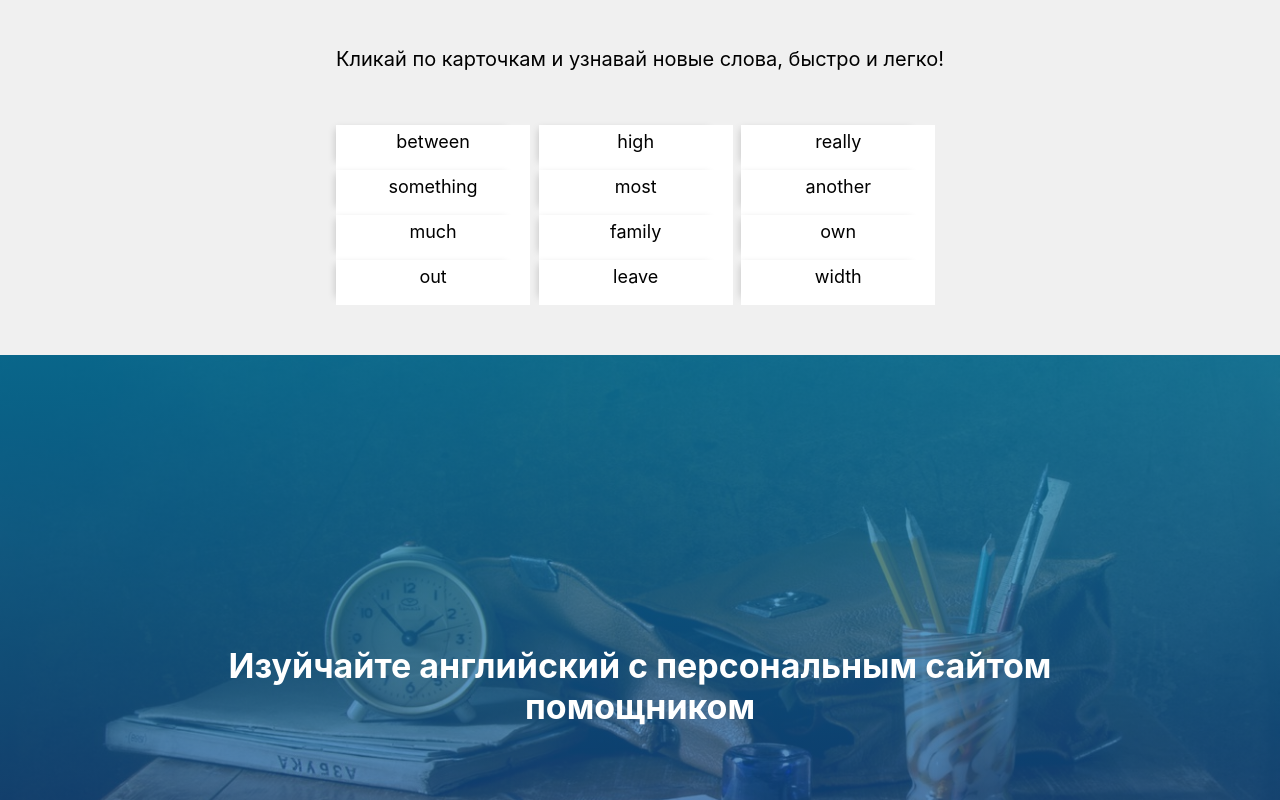
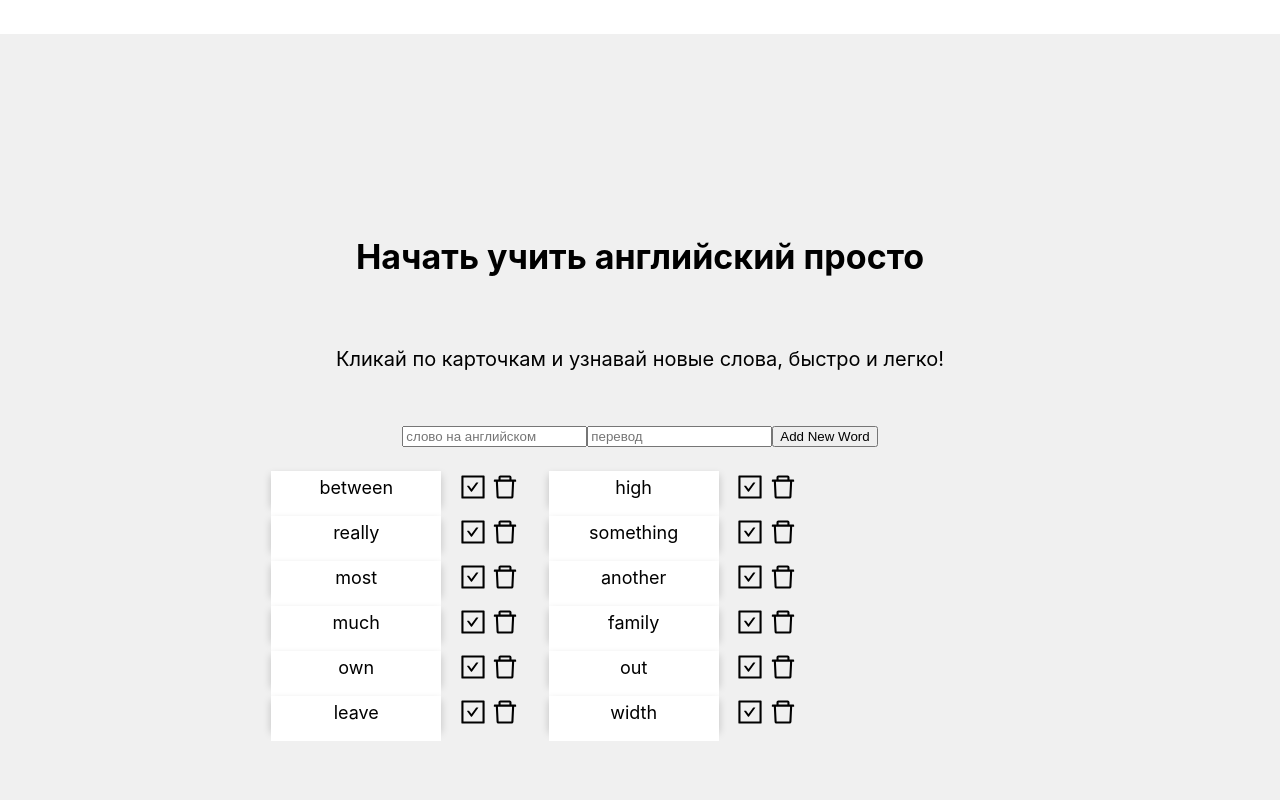
Before and after one commit to K-Real-Mh/learn-the-words, a React (Create React App) app: page / in a window 1280 px wide. Shown: the part 1540-2340 px from the top of the page. Built offline with nearby package versions, Linux system fonts and the light colour scheme; the HTML template or start-up script is replaced by a standard one.

Commit message:
Lesson 4

```diff
--- a/src/App.js
+++ b/src/App.js
@@ -1,4 +1,5 @@
-import React from 'react';
+import React, { Component } from 'react'
+
 
 import {
 	FrownOutlined,
@@ -22,7 +23,49 @@ import { wordsList } from "./wordsList";
 
 import s from './App.module.scss';
 
-const App = () => {
+
+
+class App extends Component {
+
+	state = {
+		wordArr: wordsList,
+	}
+
+	inputRef = React.createRef();
+
+	handleDeletedItem = (id) => {
+		this.setState(({wordArr}) => {
+			const idx = wordArr.findIndex(item => item.id  === id);
+			const newWordArr = [
+				...wordArr.slice(0, idx),
+				...wordArr.slice(idx + 1)
+			]
+			return {
+				wordArr: newWordArr,
+			};
+		});
+	}
+
+	handleAddItem = (eng, rus) => {
+		this.setState(({wordArr}) => {
+			const lastIdx = wordArr[wordArr.length - 1].id;
+			const newCard = {
+				eng: eng,
+				rus: rus,
+				id: lastIdx + 1,
+			}
+			const newWordArr = [
+				...wordArr
+			];
+			newWordArr.push(newCard);
+			return {
+				wordArr: newWordArr,
+			};
+		})
+	}
+
+	render() {
+		const {wordArr} = this.state;
 		return (
 			<>
 				<BackgroundBlock
@@ -38,6 +81,13 @@ const App = () => {
 					<Paragraph white>
 						Используйте карточки для запоминания и пополняйте словарный запас
 					</Paragraph>
+					<Button
+						onClick = {() => {
+							this.inputRef.current.focus();
+						}}
+					>
+						Начать бесплатный урок
+					</Button>
 				</BackgroundBlock>
 				<Section className={s.textCenter}>
 					<Header size="l">
@@ -77,7 +127,12 @@ const App = () => {
 					<Paragraph>
 						Кликай по карточкам и узнавай новые слова, быстро и легко!
 					</Paragraph>
-				<CardList items={wordsList} />
+					<CardList
+					inputRef={this.inputRef}
+					onDeletedItem={this.handleDeletedItem}
+					items={wordArr}
+					onAddItem={this.handleAddItem}
+					/>
 				</Section>
 				<BackgroundBlock
 					BackgroundImg={secondBackground}
@@ -88,13 +143,12 @@ const App = () => {
 					<Paragraph white>
 						Начните прямо сейчас
 					</Paragraph>
-				<Button>
-					Начать бесплатный урок
-				</Button>
 				</BackgroundBlock>
 				<Footer />
 			</>
 		);
 	}
+}
+
 
 export default App;
--- a/src/components/Button/Button.module.scss
+++ b/src/components/Button/Button.module.scss
@@ -10,6 +10,7 @@
 	text-decoration: none;
 	font-weight: bold;
 	transition: all 0.1s ease-in-out 0s;
+	background: transparent;
 	&:hover {
 		color: #000000;
 		background: #ffffff;
--- a/src/components/Button/index.js
+++ b/src/components/Button/index.js
@@ -1,11 +1,11 @@
 import React from 'react';
 import s from './Button.module.scss';
 
-const Button = ({children}) => {
+const Button = ({children, onClick}) => {
 	return (
-		<a href='#' className={s.btn}>
+		<button onClick={onClick} className={s.btn}>
 			{children}
-		</a>
+		</button>
 	)
 }
 
--- a/src/components/Card/Card.module.scss
+++ b/src/components/Card/Card.module.scss
@@ -1,7 +1,15 @@
+.root {
+	display: flex;
+	align-items: center;
+	justify-content: space-around;
+	width: 33%;
+	margin-bottom: 12px;
+	padding: 0 12px;
+ }
+
  .card {
 	font-size: 18px;
 	text-align: center;
-  margin-bottom: 12px;
 	cursor: pointer;
 	perspective: 1000px;
 	height: 33px;
@@ -11,7 +19,7 @@
 
 	&.done {
 	  .cardInner {
-		transform: rotateY(180deg) translateX(-23px);
+		 transform: rotateY(180deg);
 	  }
 	}
  }
@@ -34,7 +42,14 @@
 	height: 100%;
 	-webkit-backface-visibility: hidden;
 	backface-visibility: hidden;
-  padding: 6px 12px;
+	padding: 6px 0px;
+ }
+
+ .isRemembered {
+	.cardFront,
+	.cardBack {
+	  text-decoration: line-through;
+	}
  }
 
  .cardFront {
@@ -47,3 +62,18 @@
 	color: white;
 	transform: rotateY(180deg);
  }
+
+ .icons {
+	font-size: 26px;
+	cursor: pointer;
+
+	&:hover {
+	  color: #1BB95E;
+	}
+
+	&.deleted {
+	  &:hover {
+		 color: red;
+	  }
+	}
+ }
--- a/src/components/Card/index.js
+++ b/src/components/Card/index.js
@@ -1,5 +1,6 @@
 import React from 'react';
 import cl from 'classnames'
+import { CheckSquareOutlined, DeleteOutlined } from '@ant-design/icons';
 
 import s from './Card.module.scss';
 
@@ -8,30 +9,47 @@ class Card extends React.Component {
 
 	state = {
 		done: false,
+		isRemembered: false,
 	}
 
 	handleCardClick = () => {
-		if (this.state.done) {
-			this.setState({
-				done: false,
+		this.setState(({done}) => {
+			return {
+				done: !done,
+			};
+		});
+	}
+
+	handleIsRememberClick = () => {
+		this.setState(({isRemembered, done}) => {
+			return {
+				done: true,
+				isRemembered: true,
+			}
 		})
-		} else {
-			this.setState({
-				done: true,
-			})
+		this.handleCardClick= () =>{
+			return null;
+		};
 	}
+
+	handleDeletedClick = () => {
+		this.props.onDeleted();
 	}
 
 	render() {
 		const { eng, rus } = this.props;
-		const { done } = this.state;
+		const { done, isRemembered } = this.state;
 
 
 
 		return (
+			<div className={s.root}>
 				<div
-				className={cl(s.card, { [s.done]: done })}
-				onClick= {this.handleCardClick}
+					className={cl(s.card, {
+						[s.done]: done,
+						[s.isRemembered]: isRemembered,
+					})}
+					onClick={this.handleCardClick}
 				>
 					<div className={s.cardInner}>
 						<div className={s.cardFront}>
@@ -42,6 +60,13 @@ class Card extends React.Component {
 						</div>
 					</div>
 				</div>
+				<div className={s.icons}>
+					<CheckSquareOutlined onClick={this.handleIsRememberClick} />
+				</div>
+				<div className={cl(s.icons, s.deleted)}>
+					<DeleteOutlined onClick={this.handleDeletedClick}/>
+				</div>
+			</div>
 		);
 	}
 }
--- a/src/components/CardList/CardList.module.scss
+++ b/src/components/CardList/CardList.module.scss
@@ -1,4 +1,8 @@
-.cardList {
-	display: grid;
-	grid-template-columns: 1fr 1fr 1fr;
+.root {
+	display: flex;
+	flex-wrap: wrap;
 }
+
+.form {
+	margin-bottom: 24px;
+ }
--- a/src/components/CardList/index.js
+++ b/src/components/CardList/index.js
@@ -1,21 +1,83 @@
-import React from 'react';
+import React, { Component } from 'react';
 import Card from '../Card';
 
 import s from './CardList.module.scss';
 
-const CardList = ({ items }) => {
+class CardList extends Component {
 
-	return (
-		<div className={s.cardList}>
-			{
-				items
-					.map(({ eng, rus }, index) => (
-						<Card key={index} eng={eng} rus={rus} />
-					))
+	state = {
+		valueEng: '',
+		valueRus: '',
+		label: '',
+	}
+
+	handleInputChangeEng = (e) => {
+		this.setState({
+			valueEng: e.target.value,
+		});
+	}
+
+	handleInputChangeRus = (e) => {
+		this.setState({
+			valueRus: e.target.value
+		});
+	}
+
+	handleSubmitForm = (e) => {
+		e.preventDefault();
+		this.props.onAddItem(this.state.valueEng, this.state.valueRus);
+		this.setState(({valueEng, valueRus})=>{
+			return {
+				label: "Добавлена карточка. Cлово на англ.яз: " + valueEng + " Перевод: "+ valueRus,
+				valueEng: '',
+				valueRus: '',
 			}
-		</div>
-	)
+		})
+	}
 
+	render() {
+		const { items =[], onDeletedItem,  inputRef } = this.props;
+		return (
+			<>
+				<div>
+					{this.state.label}
+				</div>
+				<form
+				onSubmit={this.handleSubmitForm}
+				className={s.form}
+				>
+					<input
+					ref={inputRef}
+					type="text"
+					value={this.state.valueEng}
+					placeholder="слово на английском"
+					onChange={this.handleInputChangeEng}
+					/>
+					<input
+					type="text"
+					value={this.state.valueRus}
+					placeholder="перевод"
+					onChange={this.handleInputChangeRus}
+					/>
+					<button>Add New Word</button>
+				</form>
+				<div className={s.root}>
+					{
+						items.map(({ eng, rus, id }) => (
+							<Card
+							onDeleted={()=> {
+								onDeletedItem(id);
+							}}
+								key={id}
+								eng={eng}
+								rus={rus}
+							/>
+						))
+					}
+				</div>
+			</>
+		);
+	}
 }
 
 export default CardList;
--- a/src/components/Section/Section.module.scss
+++ b/src/components/Section/Section.module.scss
@@ -1,13 +1,13 @@
 .cover {
 	width: 100%;
-	display: flex;
-	justify-content: center;
-	align-items: center;
-	overflow: hidden;
-	position: relative;
+	padding-top: 150px;
+	padding-bottom: 150px;
+	background-color: #fff;
 	.wrap {
-		position: relative;
-		padding: 50px 16px;
-		max-width: 700px;
+		width: 100%;
+		max-width: 768px;
+		padding: 0 12px;
+		margin: 0 auto;
+		color: black;
 	}
 }
--- a/src/components/Section/index.js
+++ b/src/components/Section/index.js
@@ -4,7 +4,6 @@ import cl from 'classnames';
 
 const Section = ({children, bgColor = "#ffffff", className}) => {
 	const styleCover = {backgroundColor: `${bgColor}`};
-	console.log(styleCover);
 	return (
 		<section className={cl(className, s.cover)} style={styleCover}>
 			<div className={s.wrap}>
--- a/src/wordsList.js
+++ b/src/wordsList.js
@@ -1,50 +1,62 @@
 export const wordsList = [
 	{
 		eng: 'between',
-		rus: 'между'
+		rus: 'между',
+		id: 1,
 	},
 	{
 		eng: 'high',
-		rus: 'высокий'
+		rus: 'высокий',
+		id: 2,
 	},
 	{
 		eng: 'really',
-		rus: 'действительно'
+		rus: 'действительно',
+		id: 3,
 	},
 	{
 		eng: 'something',
-		rus: 'что-нибудь'
+		rus: 'что-нибудь',
+		id: 4,
 	},
 	{
 		eng: 'most',
-		rus: 'большинство'
+		rus: 'большинство',
+		id: 5,
 	},
 	{
 		eng: 'another',
-		rus: 'другой'
+		rus: 'другой',
+		id: 6,
 	},
 	{
 		eng: 'much',
-		rus: 'много'
+		rus: 'много',
+		id: 7,
 	},
 	{
 		eng: 'family',
-		rus: 'семья'
+		rus: 'семья',
+		id: 8,
 	},
 	{
 		eng: 'own',
-		rus: 'личный'
+		rus: 'личный',
+		id: 9,
 	},
 	{
 		eng: 'out',
-		rus: 'из/вне'
+		rus: 'из/вне',
+		id: 10,
 	},
 	{
 		eng: 'leave',
-		rus: 'покидать'
+		rus: 'покидать',
+		id: 11,
 	},
 	{
 		eng: 'width',
-		rus: 'широкий'
+		rus: 'широкий',
+		id: 12,
 	},
 ];
```
Also changed, not shown: 1 other file (tests, documents, lock files or other folders). Lines whose indentation alone changed are shown as unchanged.
